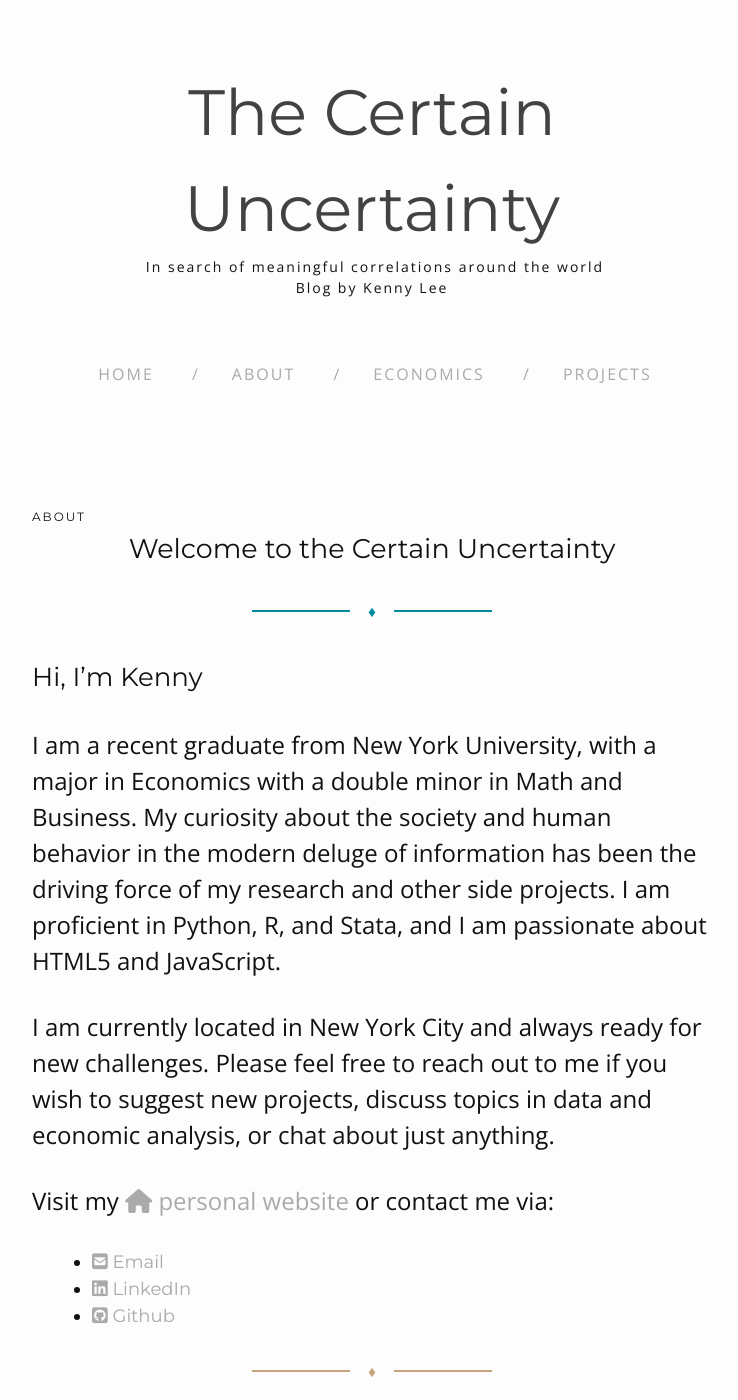
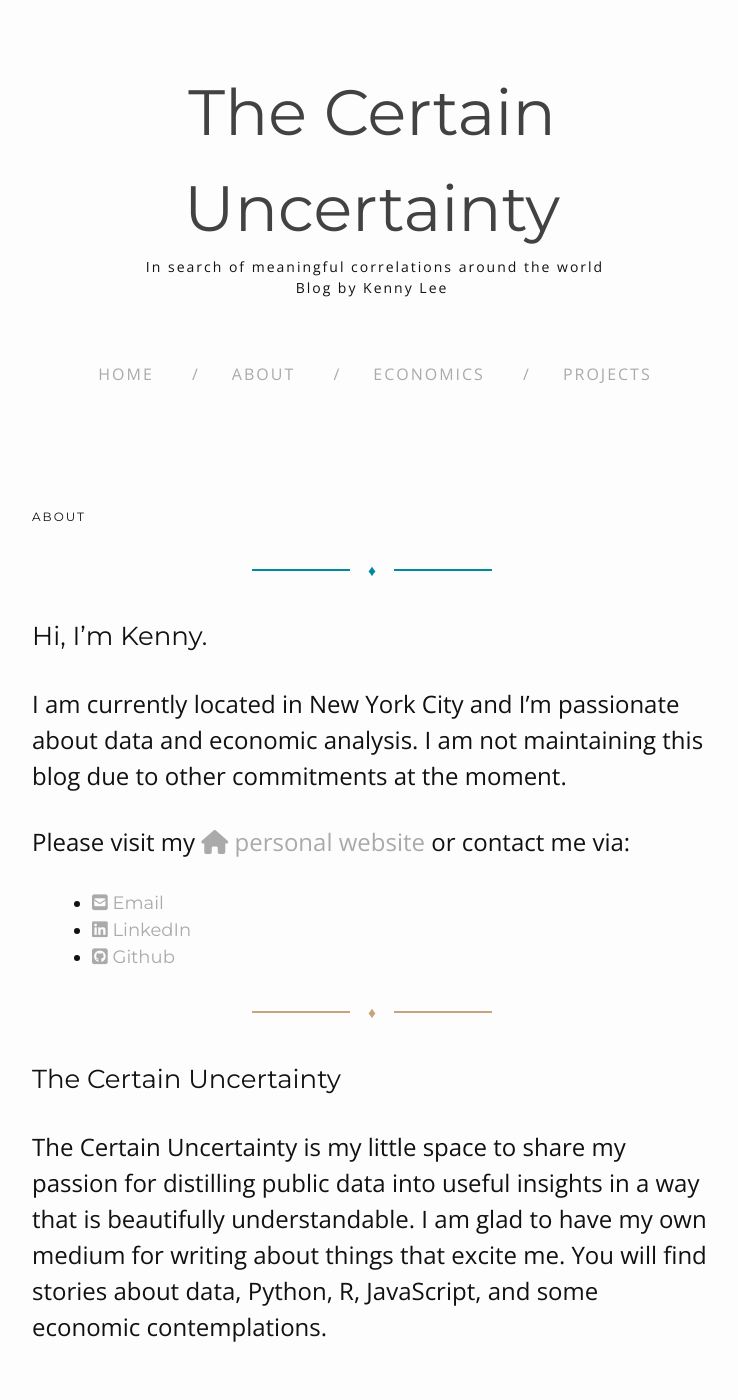
Before and after one commit to kennylee15/blog, a Jekyll site: the page built from about.md, in a window 1280 px wide and 1400 px high. Shown: the whole window, without its empty margins (268-1006 px from the left). Built offline with Jekyll 4.4.1, drawn with Linux system fonts in a browser that asks for light colours; nearby versions of some CDN libraries; some web fonts are replaced.

Commit message:
updated about page

```diff
--- a/about.md
+++ b/about.md
@@ -4,18 +4,14 @@ title : About
 permalink: /about/
 ---
 
-<center><h1> Welcome to the Certain Uncertainty </h1></center>
+<center><h1>   </h1></center>
 <div class="separator separator-danger">♦</div>
 
-### Hi, I'm Kenny
+### Hi, I'm Kenny.
 
-I am a recent graduate from New York University, with a major in Economics with a double minor in Math and Business. My curiosity about the society and human behavior in the modern deluge of information has been the driving force of my research and other side projects. I am proficient in Python, R, and Stata, and I am passionate about HTML5 and JavaScript.
+I am currently located in New York City and I'm passionate about data and economic analysis. I am not maintaining this blog due to other commitments at the moment.
 
-
-I am currently located in New York City and always ready for new challenges. Please feel free to reach out to me if you wish to suggest new projects, discuss topics in data and economic analysis, or chat about just anything.
-
-
-Visit my <a href="http://{{ site.personalpage }}"><i class="fa fa-home"></i> personal website</a> or contact me via:
+Please visit my <a href="http://{{ site.personalpage }}"><i class="fa fa-home"></i> personal website</a> or contact me via:
 <ul>
   {% if site.email %}
     <li>
```
